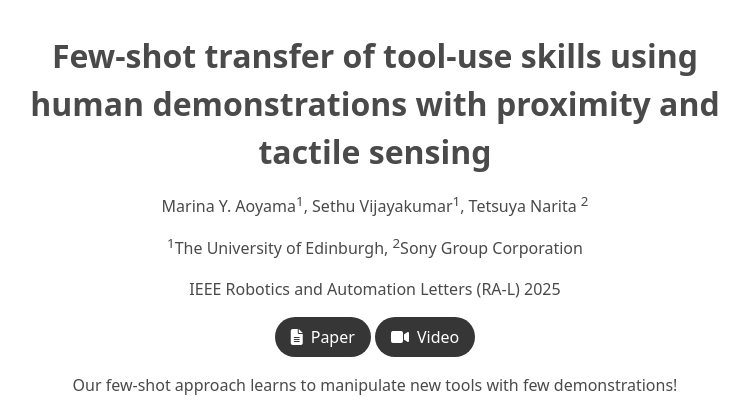
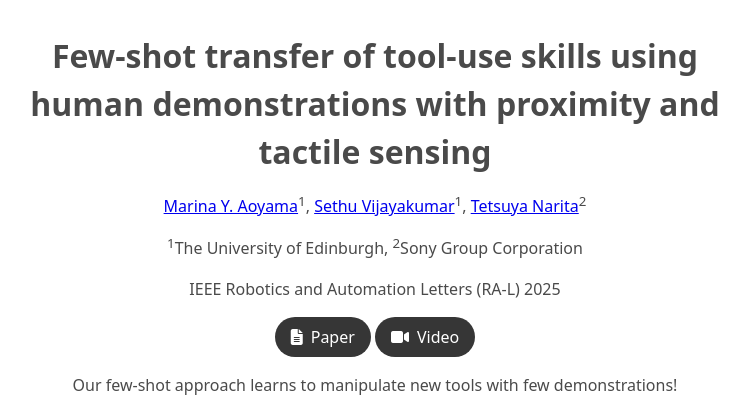
Before and after one commit to k1631364/marina-aoyama-few-shot-tool-sony, a Jekyll site: the page built from index.md, in a window 1280 px wide and 900 px high, cut to the strip 0-409 px from the top of the window. Shown: the whole strip, without its empty margins (265-1014 px from the left). Built offline with Jekyll 4.4.1, drawn with Linux system fonts in a browser that asks for light colours; part of the change alters nothing that is shown.

```diff
--- a/index.md
+++ b/index.md
@@ -7,7 +7,9 @@ title: Few-shot transfer of tool-use skills using human demonstrations with prox
 
 # Few-shot transfer of tool-use skills using human demonstrations with proximity and tactile sensing
 
-Marina Y. Aoyama<sup>1</sup>, Sethu Vijayakumar<sup>1</sup>, Tetsuya Narita <sup>2</sup>
+<a href="https://scholar.google.com/citations?user=OJmSDo8AAAAJ&hl=ja&oi=ao" target="_blank">Marina Y. Aoyama</a><sup>1</sup>,
+<a href="https://scholar.google.com/citations?user=JdRs1sQAAAAJ&hl=ja&oi=ao" target="_blank">Sethu Vijayakumar</a><sup>1</sup>,
+<a href="https://ieeexplore.ieee.org/author/37088504288" target="_blank">Tetsuya Narita</a><sup>2</sup>
 
 <sup>1</sup>The University of Edinburgh, <sup>2</sup>Sony Group Corporation
 
```
